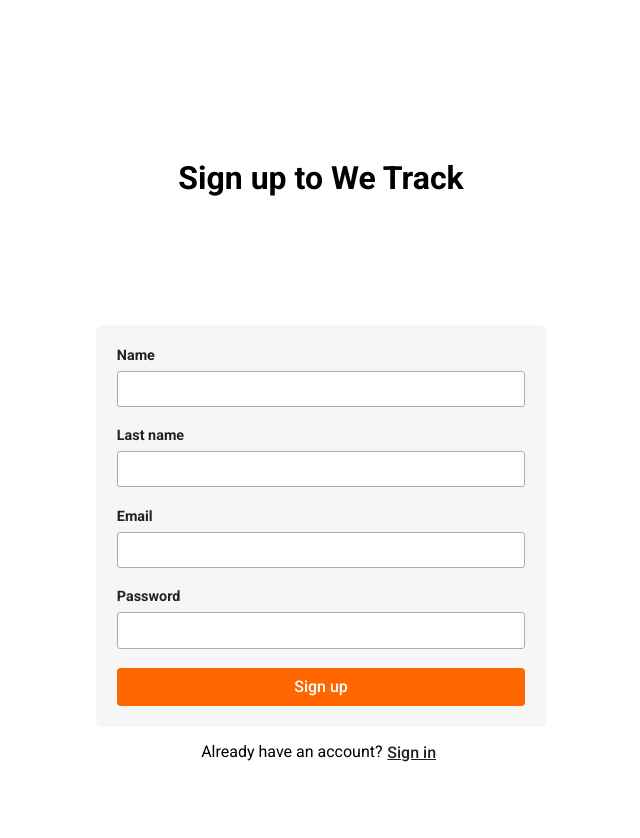
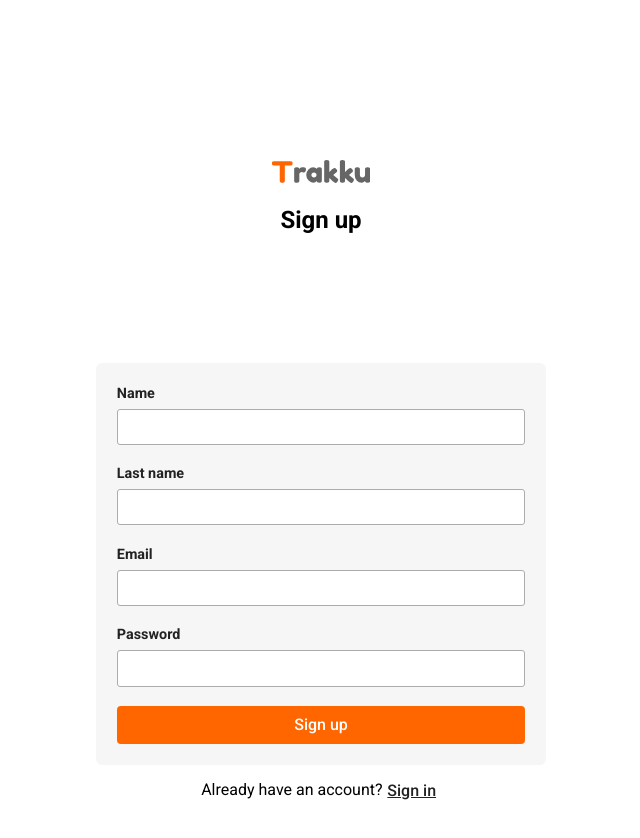
Before and after one commit to edgar8acas/trakku, a React (Create React App) app in the folder packages/web/: page /signup in a window 1280 px wide. Shown: the top 838 px of the page, without its empty margins (319-959 px from the left). Built offline with nearby package versions, Linux system fonts and the light colour scheme; no server answers.

Commit message:
improve login and register styles

```diff
--- a/packages/web/src/layouts/Login.tsx
+++ b/packages/web/src/layouts/Login.tsx
@@ -7,6 +7,7 @@
 import { Input } from "../components/Controls/Input";
 import { loginUser, selectAuth } from "../slices/auth";
 import { Alert } from "../components/Alert";
+import HomeLogo from "../assets/HomeLogo";
 
 function Login() {
   const initialValues = {
@@ -26,9 +27,10 @@
     <div className="Login">
       <div className="Login-wrapper center-form">
         <header>
-          <h1>Sign in to We Track</h1>
-          {error ? <Alert message={error} type="error" /> : null}
+          <HomeLogo onClick={() => history.push("/")} className="Logo" />
+          <h2>Sign in</h2>
         </header>
+        {error ? <Alert message={error} type="error" /> : null}
         <Formik
           initialValues={initialValues}
           validationSchema={Yup.object({
--- a/packages/web/src/layouts/Register.tsx
+++ b/packages/web/src/layouts/Register.tsx
@@ -6,6 +6,7 @@
 import { Button } from "../components/Controls/Button";
 import { Input } from "../components/Controls/Input";
 import { signUpUser } from "../slices/auth";
+import HomeLogo from "../assets/HomeLogo";
 
 function Register() {
   const initialValues = {
@@ -26,7 +27,8 @@
     <div className="Register">
       <div className="Register-wrapper center-form">
         <header>
-          <h1>Sign up to We Track</h1>
+          <HomeLogo onClick={() => history.push("/")} className="Logo" />
+          <h2>Sign up</h2>
         </header>
 
         <Formik
--- a/packages/web/src/styles/base/_buttons.scss
+++ b/packages/web/src/styles/base/_buttons.scss
@@ -22,6 +22,10 @@
   background: $secondary;
   color: $darkGray;
   border: 1px solid $darkGray;
+
+  &:hover {
+    background-color: $lightGray;
+  }
 }
 
 #{$buttons}.button--small {
--- a/packages/web/src/styles/layout/_home.scss
+++ b/packages/web/src/styles/layout/_home.scss
@@ -15,3 +15,7 @@
   grid-row: 2 / span 1;
   grid-column: 1 / span 2;
 }
+
+.Logo {
+  cursor: pointer;
+}
--- a/packages/web/src/styles/layout/_login.scss
+++ b/packages/web/src/styles/layout/_login.scss
@@ -3,6 +3,7 @@
 
 .Login-wrapper header {
   margin-top: 10rem;
+  text-align: center;
 }
 
 .Login-wrapper h1 {
--- a/packages/web/src/styles/layout/_register.scss
+++ b/packages/web/src/styles/layout/_register.scss
@@ -3,6 +3,7 @@
 
 .Register-wrapper header {
   margin-top: 10rem;
+  text-align: center;
 }
 
 .Register-wrapper h1 {
```
